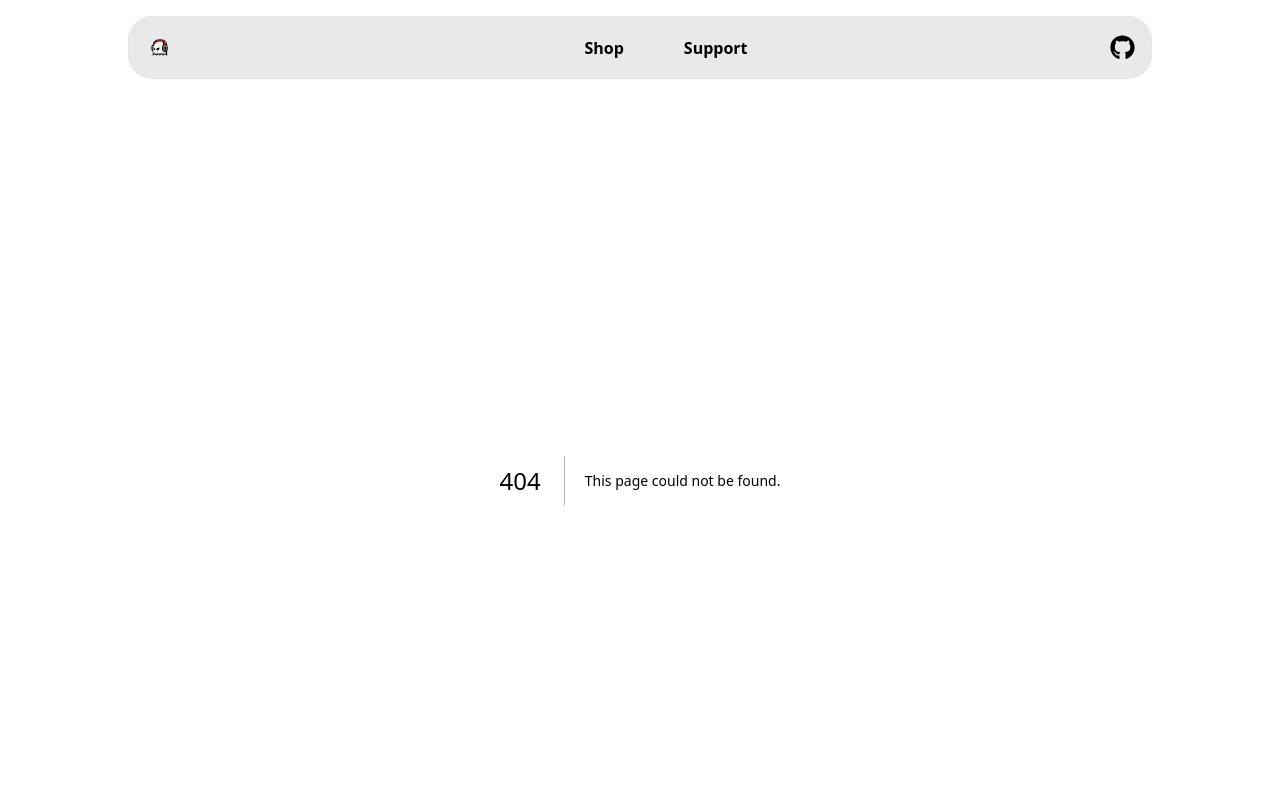
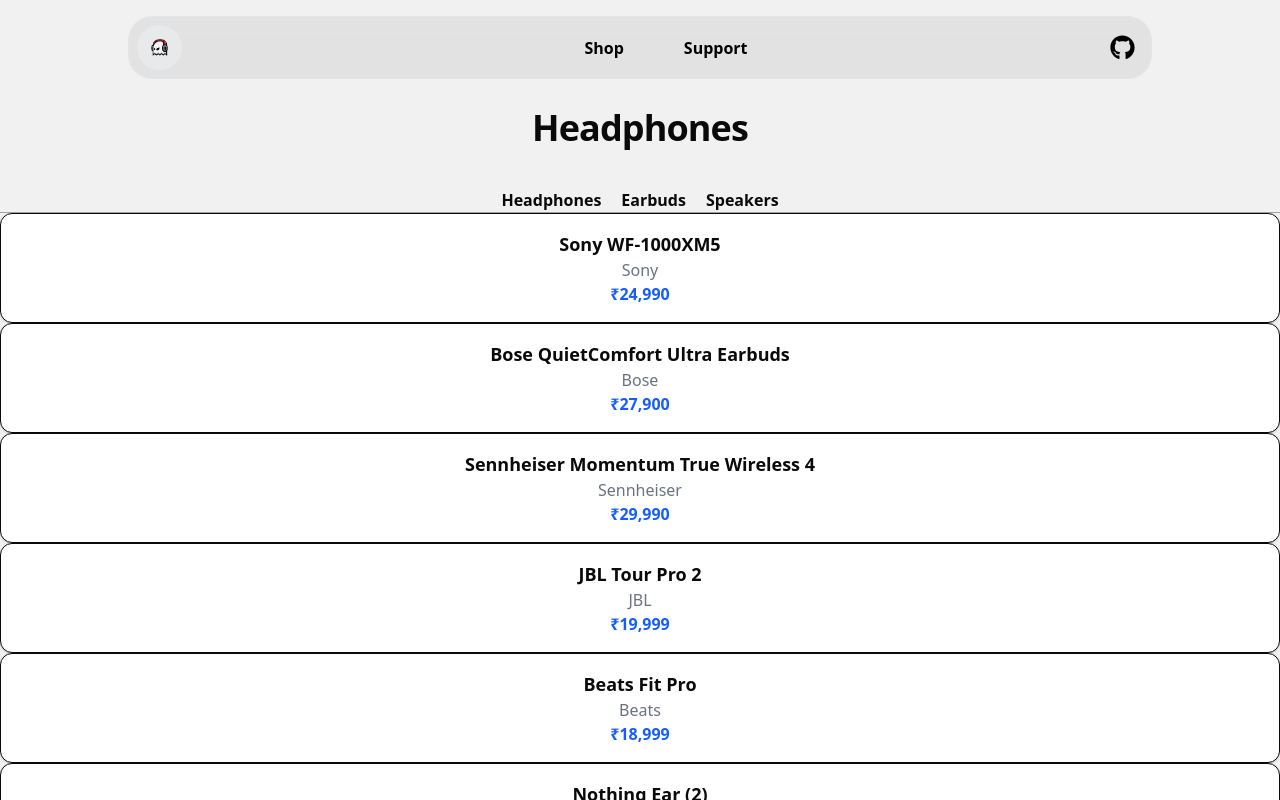
Before and after one commit to Shubh-ujala/FEheadphones, a Next.js app: page /products/Earbuds in a window 1280 px wide. Before the commit this address had no page. Shown: the top 800 px of the page. Built offline with nearby package versions, Linux system fonts and the light colour scheme.

Commit message:
added different pages in the product section

```diff
--- /dev/null
+++ b/app/products/Earbuds/page.tsx
@@ -0,0 +1,18 @@
+import React from 'react'
+import { data } from '../productsData'
+function page() {
+  const earbuds = data.Earbuds
+  return (
+    <>
+      {earbuds.map((ele)=>(
+        <div key={ele.id} className="p-4 border rounded-xl text-center bg-white shadow">
+          <h2 className="font-semibold text-lg">{ele.name}</h2>
+          <p className="text-gray-500">{ele.brand}</p>
+          <p className="font-bold text-blue-600">{ele.price}</p>
+        </div>
+      ))}
+    </>
+  )
+}
+
+export default page
--- /dev/null
+++ b/app/products/Headphones/page.tsx
@@ -0,0 +1,11 @@
+import React from 'react'
+
+function page() {
+  return (
+    <div>
+    hi from headphone page
+    </div>
+  )
+}
+
+export default page
--- /dev/null
+++ b/app/products/Speakers/page.tsx
@@ -0,0 +1,11 @@
+import React from 'react'
+
+function page() {
+  return (
+    <div>
+      hi from the speakers page!
+    </div>
+  )
+}
+
+export default page
--- /dev/null
+++ b/app/products/layout.tsx
@@ -0,0 +1,48 @@
+"use client";
+import ProductsNav from "@/components/ProductsPage/ProductsNav";
+import Link from "next/link";
+import React, { useState } from "react";
+
+function Layout({ children }: { children: React.ReactNode }) {
+  const [Category, setCategory] = useState("Headphones");
+  return (
+    <div className="mt-7 mb-3">
+      <div className="flex justify-center text-4xl font-bold font-primary tracking-tight">
+        {Category}
+      </div>
+      <div className="flex justify-center gap-5 mt-10 font-primary font-semibold ">
+        <Link
+          href={"/products/Headphones"}
+          className="cursor-pointer hover:underline underline-offset-5 "
+          onClick={() => {
+            setCategory("Wireless & Wired Headphones");
+          }}
+        >
+          Headphones
+        </Link>
+        <Link
+          href={"/products/Earbuds"}
+          className="cursor-pointer hover:underline underline-offset-5 "
+          onClick={() => {
+            setCategory("Wireless Earbuds");
+          }}
+        >
+          Earbuds
+        </Link>
+        <Link
+          href={"/products/Speakers"}
+          className="cursor-pointer hover:underline underline-offset-5 "
+          onClick={() => {
+            setCategory("Bluetooth® Speakers");
+          }}
+        >
+          Speakers
+        </Link>
+      </div>
+      <div className=" w-full bg-neutral-400 h-px"></div>
+      <div>{children}</div>
+    </div>
+  );
+}
+
+export default Layout;
--- a/app/products/page.tsx
+++ b/app/products/page.tsx
@@ -1,11 +1,12 @@
-import React from 'react'
+import Link from "next/link";
+import React from "react";
 
 function page() {
   return (
-    <div>
-       <div>Name of the Category comes here</div>
+    <div className="flex flex-col justify-center">
+      here comes the products
     </div>
-  )
+  );
 }
 
-export default page
+export default page;
--- /dev/null
+++ b/app/products/productsData.tsx
@@ -0,0 +1,176 @@
+export const data = {
+  Headphones: [
+    {
+      id: 1,
+      name: "Sony WH-1000XM5",
+      brand: "Sony",
+      price: "₹29,990",
+      img: "https://www.sony.ca/en/electronics/headband-headphones/wh-1000xm5/_jcr_content/slideshow/items/0/image_492615371.img.jpg/wh-1000xm5-product-shot.jpg"
+    },
+    {
+      id: 2,
+      name: "Bose QuietComfort 45",
+      brand: "Bose",
+      price: "₹32,900",
+      img: "https://assets.bose.com/content/dam/Bose_DAM/Web/consumer_electronics/global/products/headphones/quietcomfort_45/product_silo_images/QC45_QC45_Product_Silo_Carousel_Black_1.png"
+    },
+    {
+      id: 3,
+      name: "Sennheiser Momentum 4 Wireless",
+      brand: "Sennheiser",
+      price: "₹34,990",
+      img: "https://www.sennheiser-hearing.com/media/83963/Momentum-4-Wireless-Copper-hero.png"  // Example URL
+    },
+    {
+      id: 4,
+      name: "JBL Tour One M3",
+      brand: "JBL",
+      price: "₹24,999",
+      img: "/images/headphones/jbl-tour-one-m3.jpg"
+    },
+    {
+      id: 5,
+      name: "Beats Studio Pro",
+      brand: "Beats",
+      price: "₹27,999",
+      img: "/images/headphones/beats-studio-pro.jpg"
+    },
+    {
+      id: 6,
+      name: "Audio-Technica ATH-M50xBT2",
+      brand: "Audio-Technica",
+      price: "₹21,999",
+      img: "/images/headphones/ath-m50xbt2.jpg"
+    },
+    {
+      id: 7,
+      name: "Skullcandy Crusher Evo",
+      brand: "Skullcandy",
+      price: "₹14,999",
+      img: "/images/headphones/skullcandy-crusher-evo.jpg"
+    },
+    {
+      id: 8,
+      name: "Marshall Monitor II ANC",
+      brand: "Marshall",
+      price: "₹29,999",
+      img: "/images/headphones/marshall-monitor-ii-anc.jpg"
+    },
+  ],
+  Earbuds: [
+    {
+      id: 1,
+      name: "Sony WF-1000XM5",
+      brand: "Sony",
+      price: "₹24,990",
+      img: "/images/earbuds/sony-wf-1000xm5.jpg"
+    },
+    {
+      id: 2,
+      name: "Bose QuietComfort Ultra Earbuds",
+      brand: "Bose",
+      price: "₹27,900",
+      img: "/images/earbuds/bose-qc-ultra.jpg"
+    },
+    {
+      id: 3,
+      name: "Sennheiser Momentum True Wireless 4",
+      brand: "Sennheiser",
+      price: "₹29,990",
+      img: "/images/earbuds/sennheiser-momentum-tw4.jpg"
+    },
+    {
+      id:4,
+      name: "JBL Tour Pro 2",
+      brand: "JBL",
+      price: "₹19,999",
+      img: "/images/earbuds/jbl-tour-pro-2.jpg"
+    },
+    {
+      id:5,
+      name: "Beats Fit Pro",
+      brand: "Beats",
+      price: "₹18,999",
+      img: "/images/earbuds/beats-fit-pro.jpg"
+    },
+    {
+      id:6,
+      name: "Nothing Ear (2)",
+      brand: "Nothing",
+      price: "₹11,999",
+      img: "/images/earbuds/nothing-ear-2.jpg"
+    },
+    {
+      id:7,
+      name: "OnePlus Buds Pro 2",
+      brand: "OnePlus",
+      price: "₹11,999",
+      img: "/images/earbuds/oneplus-buds-pro-2.jpg"
+    },
+    {
+      id:8,
+      name: "Samsung Galaxy Buds2 Pro",
+      brand: "Samsung",
+      price: "₹17,999",
+      img: "/images/earbuds/samsung-buds2-pro.jpg"
+    },
+  ],
+  Speakers: [
+    {
+      id: 1,
+      name: "JBL Charge 5",
+      brand: "JBL",
+      price: "₹14,999",
+      img: "https://www.jbl.com/en-sg/bluetooth-portables/CHARGE5-/jbl-charge5-hero-black.png"
+    },
+    {
+      id: 2,
+      name: "Sony SRS-XE300",
+      brand: "Sony",
+      price: "₹19,990",
+      img: "/images/speakers/sony-srs-xe300.jpg"
+    },
+    {
+      id: 3,
+      name: "Bose SoundLink Flex",
+      brand: "Bose",
+      price: "₹15,900",
+      img: "/images/speakers/bose-soundlink-flex.jpg"
+    },
+    {
+      id: 4,
+      name: "Marshall Emberton II",
+      brand: "Marshall",
+      price: "₹17,999",
+      img: "/images/speakers/marshall-emberton-ii.jpg"
+    },
+    {
+      id: 5,
+      name: "Ultimate Ears Boom 3",
+      brand: "Ultimate Ears",
+      price: "₹12,999",
+      img: "/images/speakers/ue-boom-3.jpg"
+    },
+    {
+      id: 6,
+      name: "Anker Soundcore Motion+",
+      brand: "Anker",
+      price: "₹9,999",
+      img: "/images/speakers/anker-motion-plus.jpg"
+    },
+    {
+      id: 7,
+      name: "Sonos Roam",
+      brand: "Sonos",
+      price: "₹19,999",
+      img: "/images/speakers/sonos-roam.jpg"
+    },
+    {
+      id: 8,
+      name: "Tribit StormBox Blast",
+      brand: "Tribit",
+      price: "₹16,999",
+      img: "/images/speakers/tribit-stormbox-blast.jpg"
+    },
+  ],
+};
```
